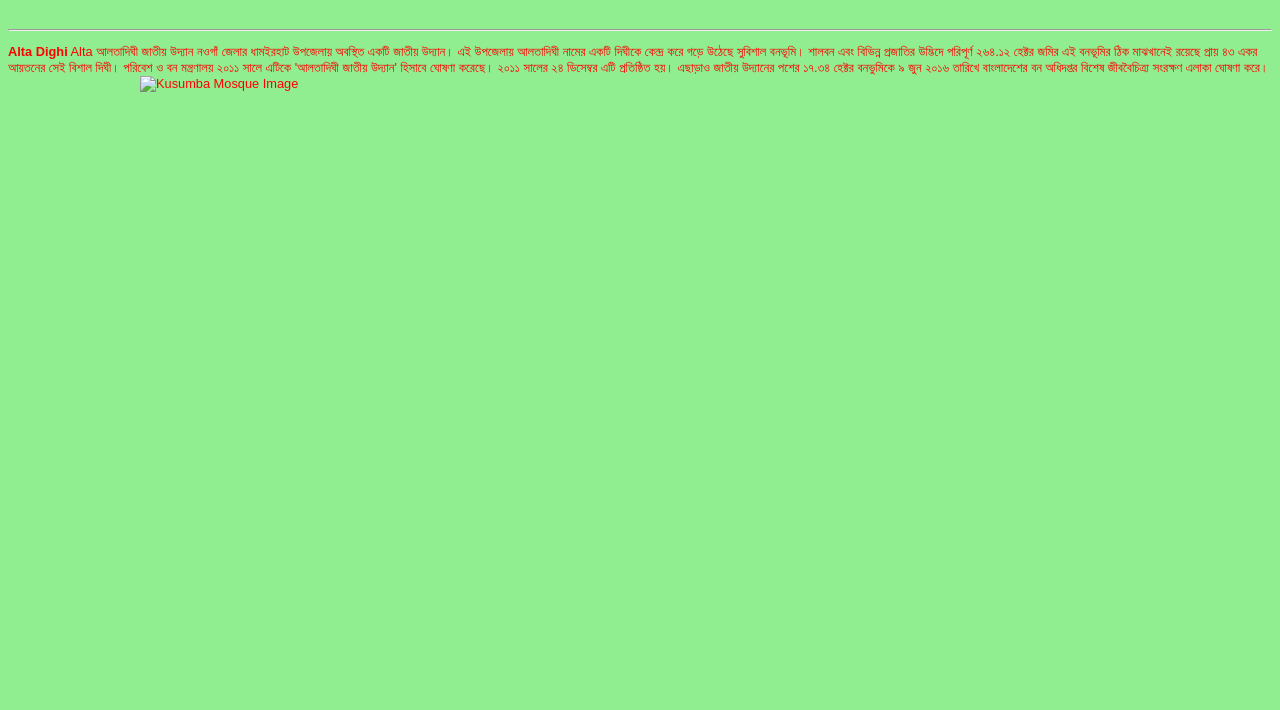
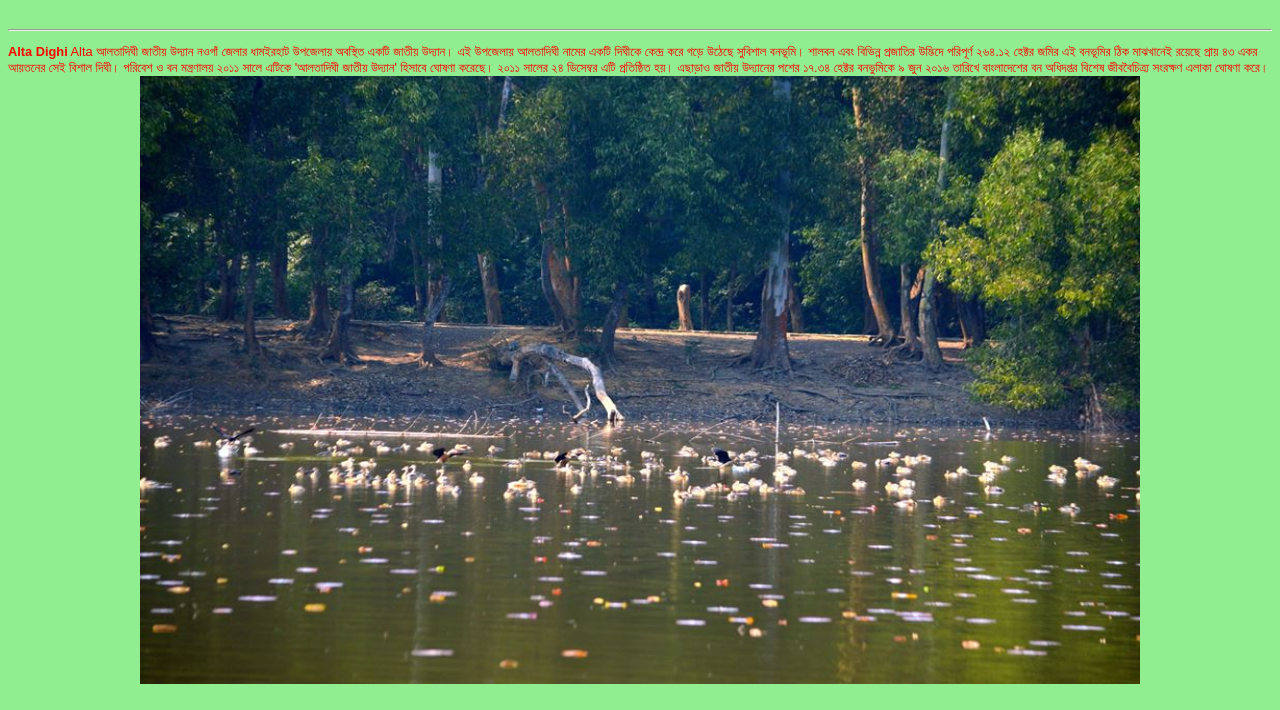
Before and after one commit to Nabilkdstdnt/Altadighi, a plain HTML site: page index.html in a window 1280 px wide. Shown: the part 90-800 px from the top of the page. Drawn offline with Linux system fonts and the light colour scheme.

Commit message:
Update index.html

```diff
--- a/index.html
+++ b/index.html
@@ -34,7 +34,7 @@
   <h1>Alta Dighi</h1>
   <hr>
   <p><b>Alta Dighi</b> Alta আলতাদিঘী জাতীয় উদ্যান নওগাঁ জেলার ধামইরহাট উপজেলায় অবস্থিত একটি জাতীয় উদ্যান। এই উপজেলায় আলতাদিঘী নামের একটি দিঘীকে কেন্দ্র করে গড়ে উঠেছে সুবিশাল বনভূমি। শালবন এবং বিভিন্ন প্রজাতির উদ্ভিদে পরিপূর্ণ ২৬৪.১২ হেক্টর জমির এই বনভূমির ঠিক মাঝখানেই রয়েছে প্রায় ৪৩ একর আয়তনের সেই বিশাল দিঘী। পরিবেশ ও বন মন্ত্রণালয় ২০১১ সালে এটিকে 'আলতাদিঘী জাতীয় উদ্যান' হিসাবে ঘোষণা করেছে। ২০১১ সালের ২৪ ডিসেম্বর এটি প্রতিষ্ঠিত হয়। এছাড়াও জাতীয় উদ্যানের পশের ১৭.৩৪ হেক্টর বনভুমিকে ৯ জুন ২০১৬ তারিখে বাংলাদেশের বন অধিদপ্তর বিশেষ জীববৈচিত্র্য সংরক্ষণ এলাকা ঘোষণা করে।<br>
-  <img src="Kusumba_Mosque,_Naogaon.jpg" width="1000px" height="608px"alt="Kusumba Mosque Image">
+  <img src="alta1.jpg" width="1000px" height="608px"alt="Kusumba Mosque Image">
   <br>
   <div style="text-align: center;">
     <h4>Location </h4>
```
